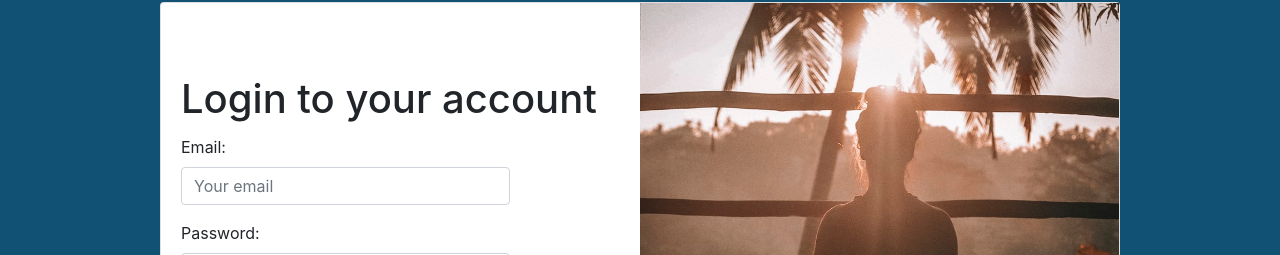
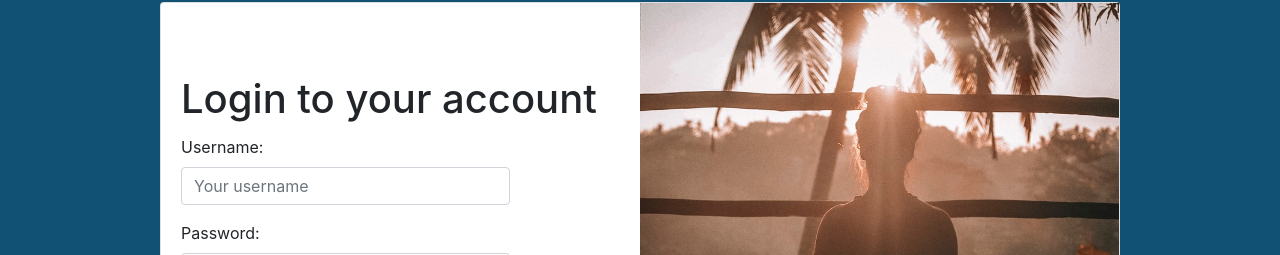
Before and after one commit to BUILD-WEEKS-ANYWHERE-FITNESS/front-end, a React (Create React App) app in the folder anywhere-fitness/: page /login in a window 1280 px wide. Shown: the part 202-457 px from the top of the page. Built offline with nearby package versions, Linux system fonts and the light colour scheme.

Commit message:
set up error validation for login

```diff
--- a/anywhere-fitness/src/components/Login/Login.js
+++ b/anywhere-fitness/src/components/Login/Login.js
@@ -1,15 +1,28 @@
 import React, { useState } from "react";
-import { Card, Button, CardHeader, CardBody, CardTitle, Form, FormGroup, Input, Label, FormFeedback } from 'reactstrap';
+import { Card, Button, CardBody, CardTitle, Form, FormGroup, Input, Label, FormFeedback } from 'reactstrap';
 import { Link } from "react-router-dom";
 
 
 const Login = () => {
 
     const [formData, setFormData] = useState({
-        email: '',
-        password: ''
+        username: '',
+        password: '',
+        usernameTouched: false,
+        passwordTouched: false
     });
 
+    const formValidation = (e) => {
+        e.preventDefault();
+        if (formData.username === '' || formData.password === '') {
+            console.log('Error: fill out empty fields');
+        }
+    }
+
+    // Controlled inputs
+    const changeHandler = (e) => {
+        setFormData({ ...formData, [e.target.name]: e.target.value, [`${e.target.name}Touched`]: true});
+    }
 
     return (
         <div className="card-container">
@@ -20,15 +33,36 @@ const Login = () => {
 
                         {/* Form here */}
                         <Form>
+                            {/* Username */}
                             <FormGroup>
-                                <Label for="email">Email:</Label>
-                                <Input type="email" name="email" id="email" placeholder="Your email"/>
+                                <Label htmlFor="username">Username:</Label>
+                                <Input
+                                    type="username"
+                                    name="username"
+                                    id="username"
+                                    placeholder="Your username"
+                                    value={formData.username}
+                                    onChange={changeHandler}
+                                    invalid={formData.usernameTouched && formData.username === ''}
+                                />
+                                <FormFeedback>Please enter username.</FormFeedback>
                             </FormGroup>
+
+                            {/* Password */}
                             <FormGroup>
-                                <Label for="password">Password:</Label>
-                                <Input  type="password" name="password" id="password" placeholder="Your password" />
+                                <Label htmlFor="password">Password:</Label>
+                                <Input
+                                    type="password"
+                                    name="password"
+                                    id="password"
+                                    placeholder="Your password"
+                                    value={formData.password}
+                                    onChange={changeHandler}
+                                    invalid={formData.passwordTouched && formData.password === ''}
+                                />
+                                <FormFeedback>Please enter password.</FormFeedback>
                             </FormGroup>
-                            <Button className="login-button">Login</Button>
+                            <Button className="login-button" onClick={formValidation}>Login</Button>
                             <Link to="/register"><Button className="register-button">Register</Button></Link>
                             <FormGroup check>
                                 <Label check>
```
